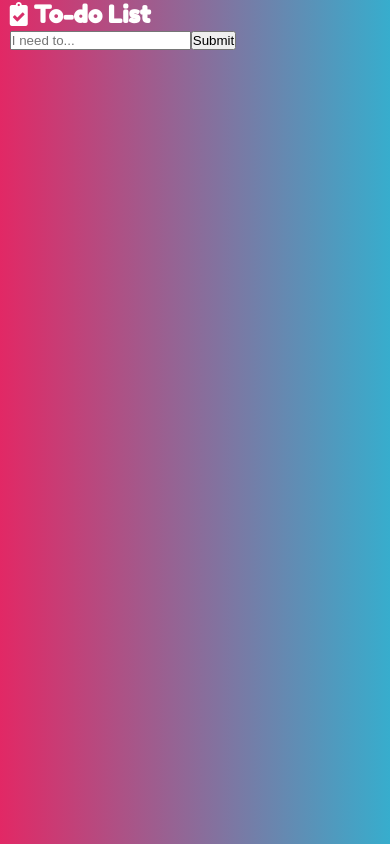
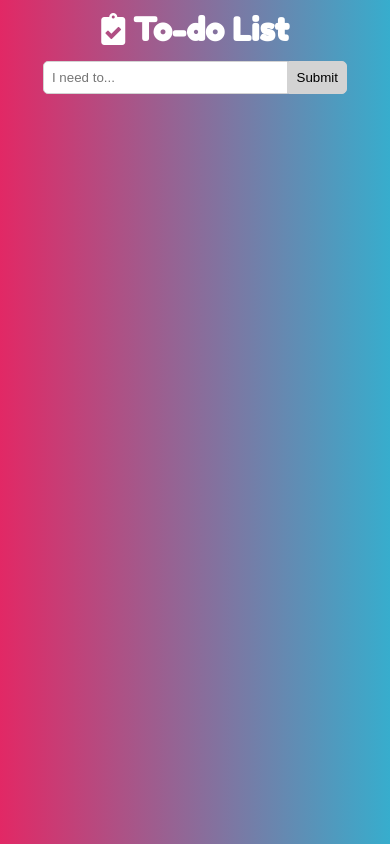
Before and after one commit to miguelznunez/To-do-list, a plain HTML site: page index.html in a window 390 px wide. Drawn offline with Linux system fonts and the light colour scheme.

Commit message:
Update style.css

```diff
--- a/style.css
+++ b/style.css
@@ -17,7 +17,7 @@ body{
   margin: auto;
 }
 
-.nav{
+#header{
   display: flex;
   justify-content: space-between;
   align-items: center;
@@ -26,17 +26,15 @@ body{
   padding: 0 20px;
 }
 
-.nav h2{
-  font-size: 2rem;
-}
+#header h2{font-size: 2rem;}
 
-.user-input{
+.user_input{
   margin-top: 2px;
   width: 350px;
   text-align: center;
 }
 
-.user-input input{
+.user_input input{
   width: 75%;
   outline: none;
   padding: 8px;
@@ -50,12 +48,12 @@ body{
   transition: all 0.30s ease-in-out;
 }
 
-.user-input input:focus{
+.user_input input:focus{
   box-shadow: 0 0 5px #E22865;
   border: 1px solid #E22865;
 }
 
-.user-input button{
+.user_input button{
   cursor: pointer;
   padding: 8px;
   width: fit-content;
@@ -73,7 +71,7 @@ body{
   color: white;
 }
 
-.to-do-list{
+#to_do_list{
   width: 500px;
   margin: auto;
 }
@@ -109,38 +107,28 @@ body{
 }
 
 @media(max-width:1280px){
-  .container{
-    width: 95%;
-  }
+  .container{width: 100%;}
 }
 
 @media(max-width:768px){
-  .nav{
+  .container{width: 95%;}
+
+  #header{
     align-items: center;
     flex-direction: column;
   }
 
-  .nav h2{
-    margin: 10px 0;
-  }
+  #header h2{margin: 10px 0;}
 
-  .user-input{
-    width: 100%;
-  }
+  .user_input{width: 100%;}
 
-  .to-do-list{
-    width: 100%;
-  }
+  #to_do_list{width: 100%;}
 }
 
 @media(max-width:480px){
-  .user-input input{
-    width: 74%;
-  }
+  .user_input input{width: 74%;}
 }
 
 @media(max-width:320px){
-  .user-input input{
-    width: 60%;
-  }
+  .user_input input{width: 60%;}
 }
```
